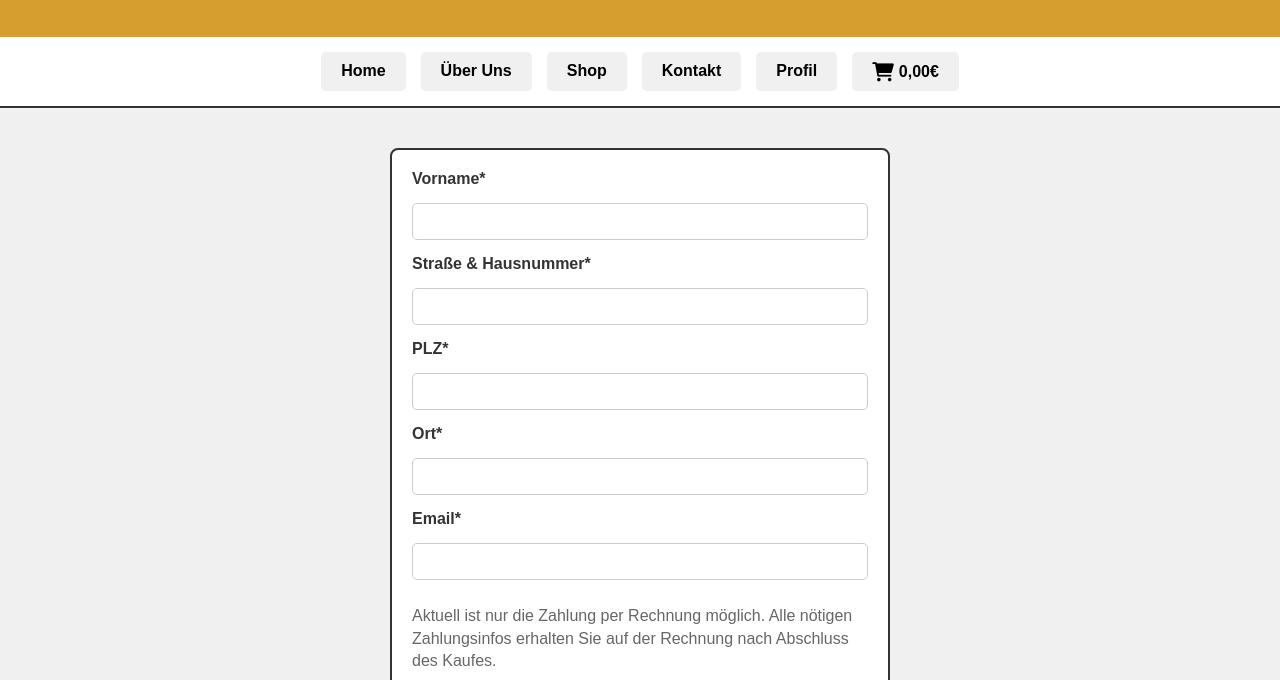
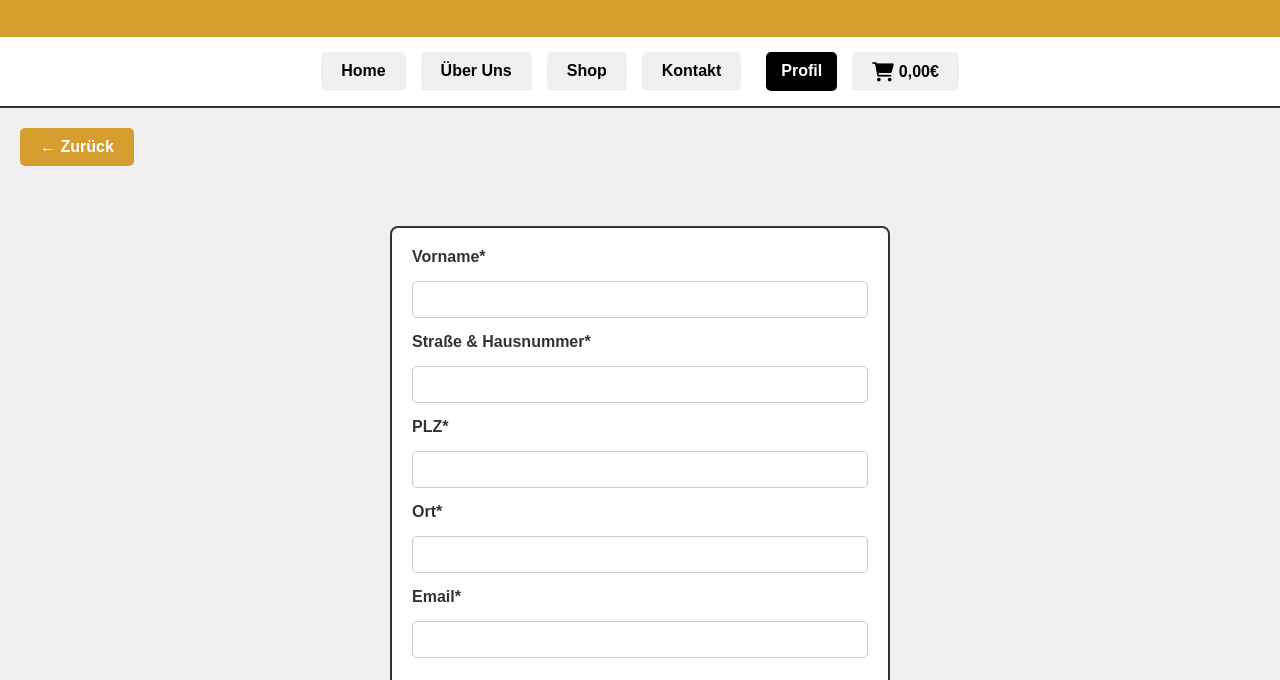
Before and after one commit to Diabloxss/wb2_prak, a plain HTML site: page fitTime/Kasse_Gast.html in a window 1280 px wide. Shown: the part 88-768 px from the top of the page. Drawn offline with Linux system fonts and the light colour scheme.

Commit message:
zurück_Button

```diff
--- a/fitTime/Kasse_Gast.html
+++ b/fitTime/Kasse_Gast.html
@@ -20,12 +20,18 @@
         <a href="über_Uns.html">Über Uns</a>
         <a href="shop.html">Shop</a>
         <a href="kontakt.html">Kontakt</a>
-        <a href="profilseite.html">Profil</a>
+        <a href="profilseite.html" class="button">Profil</a>
         <a href="warenkorb.html" class="cart-icon">
             <i class="fas fa-shopping-cart"></i>
             <span>0,00€</span>
         </a>
     </div>
+
+
+        <!-- Zurück-Button -->
+        <div class="back-button-container">
+            <a href="Checkout.html" class="back-btn">← Zurück</a>
+        </div>
 
     <!-- Kassenformular -->
     <div class="checkout-container">
```
